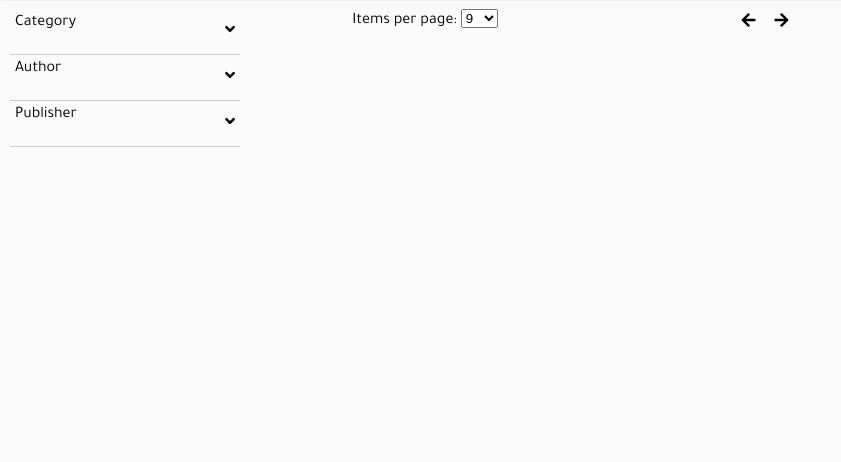
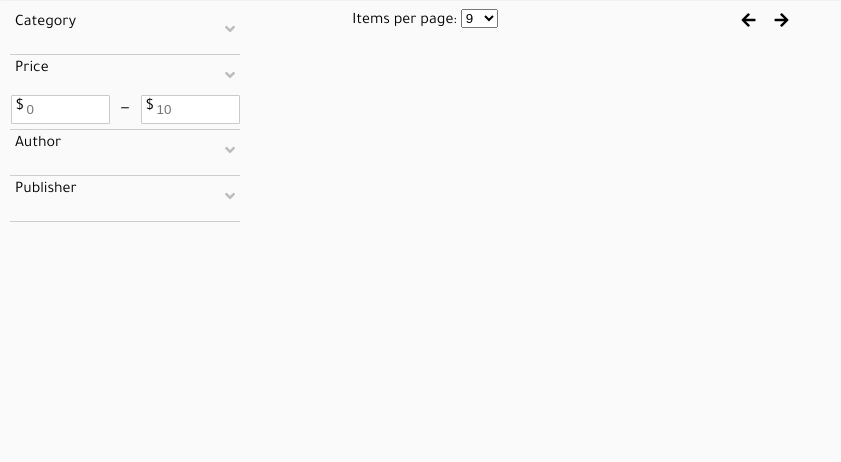
Before and after one commit to Syarol/Oasis, a PHP site: page /views/search.html in a window 1280 px wide. Shown: the part 131-593 px from the top of the page, without its empty margins (0-841 px from the left). Run offline with PHP 8.4, Linux system fonts and the light colour scheme; some libraries are stand-ins or nearby versions; some web fonts are replaced.

Commit message:
Added price search filter

```diff
--- a/app/public/css/search.css
+++ b/app/public/css/search.css
@@ -29,6 +29,21 @@
   font-size: 1em;
 	font-family:  'Tajawal', sans-serif;
 	background-color: #CCCFCDE6;
+}
+
+input[type=number]::-webkit-inner-spin-button,
+input[type=number]::-webkit-outer-spin-button {
+  -webkit-appearance: none;
+  margin: 0;
+}
+
+input[type='number'] {
+  -moz-appearance: textfield;
+}
+
+fieldset{
+  padding: 0;
+  border: 0;
 }
 
 /*header*/
@@ -262,6 +277,7 @@
 
 .aside-nav-button i{
   align-self: center;
+  color: #bcbcbc;
   transition: .5s;
 }
 
@@ -278,6 +294,36 @@
   margin-right: 10px;
 }
 
+.aside-nav-price-range-container{
+  grid-template-columns: 1fr 20px 1fr;
+  grid-column-gap: 5px;
+  max-height: 30px;
+  overflow: hidden;
+  transition: max-height 1s;
+}
+
+.aside-nav-mdash{
+  text-align: center;
+}
+
+.price-container{
+  position: relative;
+}
+
+.price-container input{
+  box-sizing: content-box;
+  width: 80px;
+  height: 25px;
+  padding-left: 15px;
+  border: 1px solid #ccc9c9;
+  border-radius: 1px;
+}
+
+.price-container span{
+  position: absolute;
+  left: 5px;
+  top: 2.5px;
+}
 
 footer{
   grid-row-start: 3;
--- a/app/public/js/RenderElements.js
+++ b/app/public/js/RenderElements.js
@@ -49,7 +49,7 @@
 						document.getElementById('book-modal-publisher').textContent  = 'Publisher: ' + data.publisher; //show goods prise
 						document.getElementById('book_categories').textContent = 'Categories: ' + data.categories; //show goods categories
 						document.getElementById('book_description').textContent = data.shortDescription; //show goods description
-						document.getElementById('book_price').textContent  = 'Price: ' + data.price; //show goods prise
+						document.getElementById('book_price').textContent  = 'Price: $' + data.price; //show goods prise
 						document.getElementById('input_book_title').setAttribute('name', JSON.stringify(data)); //set goods data in 'add to cart' button (needs to addding to cart operation)
 					}
 				}}
@@ -80,7 +80,7 @@
 							}),
 							/*goods price*/
 							createNewEl('span', false, {
-								content: item.price
+								content: '$' + item.price
 							}),
 							/*goods categories*/
 							createNewEl('span', false, {
@@ -142,7 +142,7 @@
 								}),
 								/*goods price*/
 								createNewEl('span', false, {
-									content: item.price
+									content: '$' + item.price
 								}),
 								/*goods categories*/
 								createNewEl('span', false, {
@@ -206,7 +206,7 @@
 	 			}),
 	 			/*goods price*/
 	 			createNewEl('span', false, {
-	 				content: item.price
+	 				content: '$' + item.price
 	 			}),
 	 			/*button of adding to cart (on click)*/
 	 			createNewEl('input', false, {
--- a/app/public/js/cart.js
+++ b/app/public/js/cart.js
@@ -226,7 +226,7 @@
 
 		function newItemInCart(item){
 			item.count = 1;
-			item.total = Number(item.price.replace(/\$/, ''));
+			item.total = item.price;
 			goodsInCart.push(item);
 		}
 	}
--- a/app/public/js/search.js
+++ b/app/public/js/search.js
@@ -22,6 +22,7 @@
 */
 
 var categoriesList = document.getElementById('categories-list');
+var priceRangeContainer = document.getElementsByClassName('aside-nav-price-range-container')[0];
 var authosList = document.getElementById('authors-list');
 var publishersList = document.getElementById('publishers-list');
 var closeBookModal = document.getElementById('close_book_modal');
@@ -37,10 +38,10 @@
  * Functions
 */
 
-function sidelistOnClick(list){
-	if (list.style.maxHeight == '200px' || list.style.maxHeight == '') {
+function sidelistOnClick(list, maxHeight){
+	if (list.style.maxHeight == maxHeight || list.style.maxHeight == '') {
 		list.style.maxHeight = '0';
-	} else list.style.maxHeight = '200px';
+	} else list.style.maxHeight = maxHeight;
 
 	let angleSvg = list.parentNode.getElementsByClassName('fas')[0];
 	if (angleSvg.style.transform == 'rotate(0deg)' || angleSvg.style.transform == ''){
@@ -89,13 +90,16 @@
 */
 
 categoriesList.parentNode.getElementsByClassName('button')[0].onclick = () =>
-	sidelistOnClick(categoriesList);
+	sidelistOnClick(categoriesList, '200px');
 
 authosList.parentNode.getElementsByClassName('button')[0].onclick = () =>
-	sidelistOnClick(authosList);
+	sidelistOnClick(authosList, '200px');
 
 publishersList.parentNode.getElementsByClassName('button')[0].onclick = () =>
-	sidelistOnClick(publishersList);
+	sidelistOnClick(publishersList, '200px');
+
+priceRangeContainer.parentNode.getElementsByClassName('button')[0].onclick = () =>
+	sidelistOnClick(priceRangeContainer, '30px');
 
 document.addEventListener('DOMContentLoaded', () => {
 	cart = new Cart(openCart, goodsInCart);
--- a/app/views/search.html
+++ b/app/views/search.html
@@ -25,7 +25,7 @@
 			<p class="navigation"><a href="/">Home</a></p>
 			<p class="navigation"><a href="/blog">Blog</a></p>
 			<p class="navigation"><a href="/shop">Shop</a></p>
-			<form class="grid-center-items" action="/search" method="GET">
+			<form id="search-form" class="grid-center-items" action="/search" method="GET">
 				<input type="hidden" name="categories" value="">
 				<input type="hidden" name="author" value="">
 				<input type="hidden" name="publisher" value="">
@@ -82,6 +82,23 @@
 				</button>
 				<div id="categories-list" class="aside-nav-items-container">
 
+				</div>
+			</div>
+			<div class="aside-nav-container">
+				<button type="button" class="aside-nav-button button">
+					<span>Price</span>
+					<i class="fas fa-angle-down"></i>
+				</button>
+				<div class="aside-nav-price-range-container grid-center-items">
+					<div class="price-container">
+						<input id="low-price" type="number" name="low-price" min="0" placeholder="0" form="search-form">
+						<span>$</span>
+					</div>
+					<span class="aside-nav-mdash">&mdash;</span>
+					<div class="price-container">
+						<input id="high-price" type="number" name="high-price" min="0" placeholder="10" form="search-form">
+						<span>$</span>
+					</div>
 				</div>
 			</div>
 			<div class="aside-nav-container">
```
Also changed, not shown: app/lib/searchInCatalog.js (+13 -5 lines).
